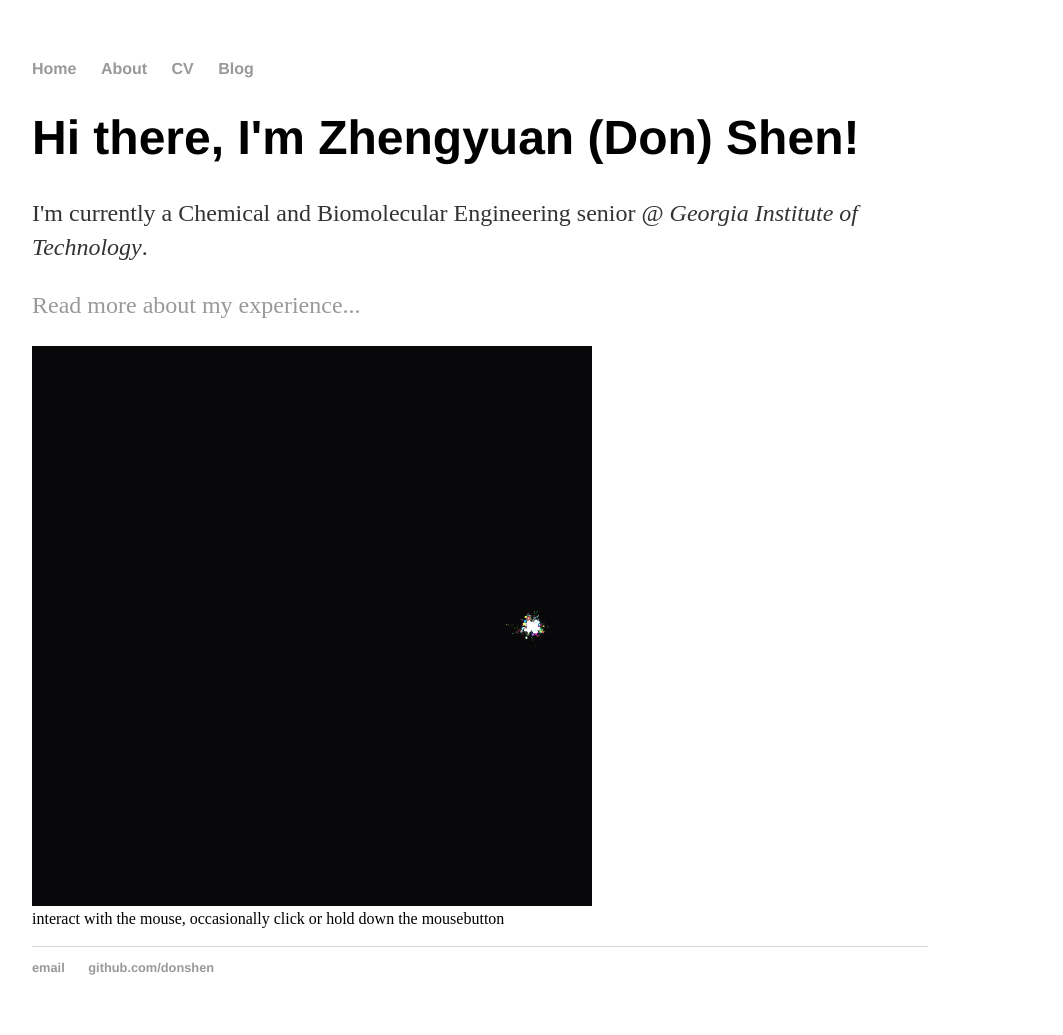
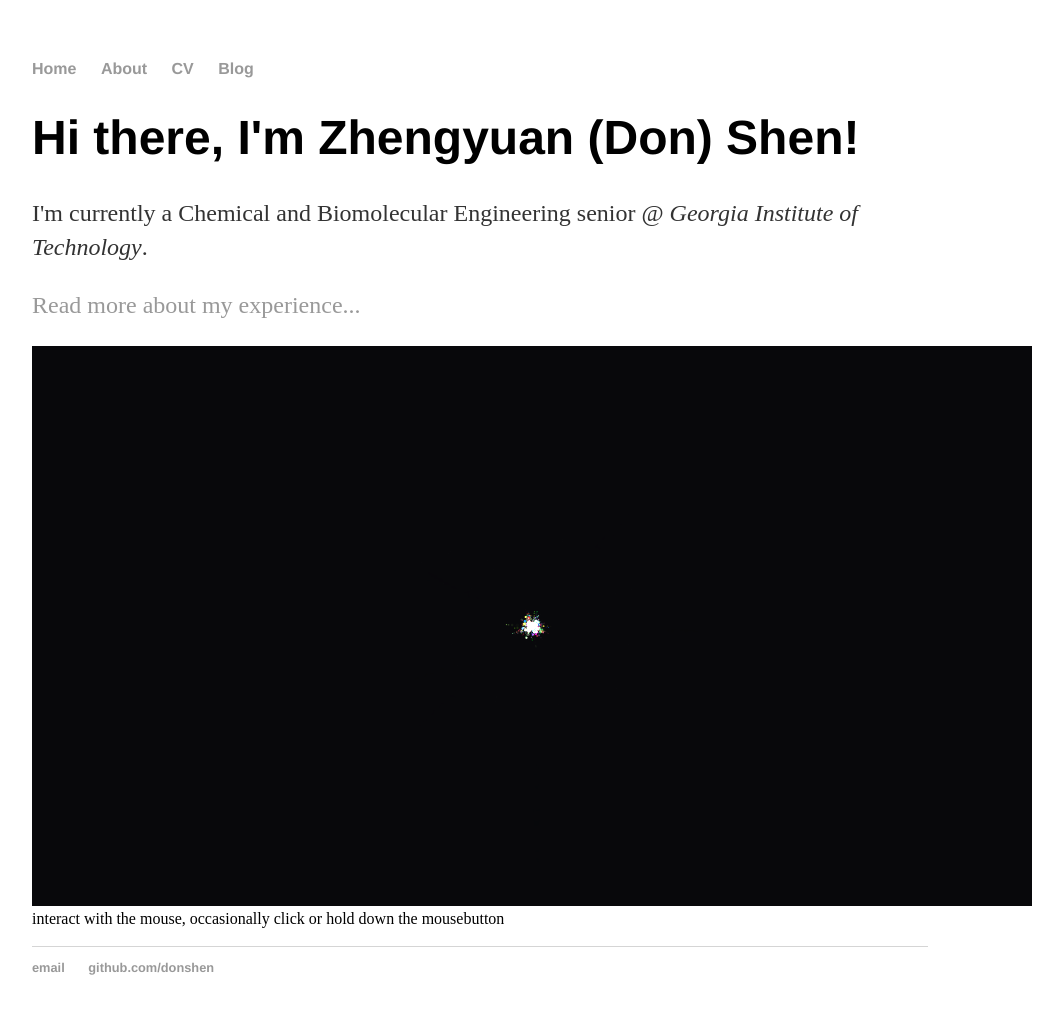
Before and after one commit to donshen/donshen.github.io, a Jekyll site: the page built from index.html, in a window 1280 px wide. Shown: the whole page, without its empty margins (160-1223 px from the left). Built offline with Jekyll 4.4.1, drawn with Linux system fonts in a browser that asks for light colours.

Commit message:
Update index.html

```diff
--- a/index.html
+++ b/index.html
@@ -21,7 +21,7 @@ F;document.onmouseup=G;document.onmousemove=E;setInterval(C,33);document.getElem
 <body>
 <div id="outer">
 	<div id="canvasContainer">
-		<canvas id="mainCanvas" width="560" height="560"></canvas>
+		<canvas id="mainCanvas" width="1000" height="560"></canvas>
 		<div id="output"></div>
 	</div>
 </div>
```
